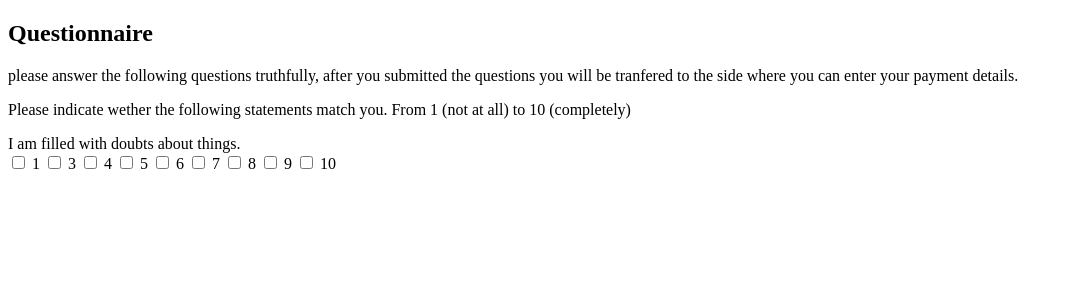
After one commit to JoniMacAronie/PrisonerDilemma-master2, a Flask app: template src/templates/Q.html in a window 1280 px wide. The commit adds this page. Shown: the top 300 px of the page, without its empty margins (0-1069 px from the left). Run offline with Flask 2, Linux system fonts and the light colour scheme; the template is opened without the code that fills it, so the values that code supplies are empty.

Commit message:
questionnaire first questions

```diff
--- a/src/templates/Briefing and Consent.html
+++ b/src/templates/Briefing and Consent.html
@@ -28,6 +28,7 @@ function Nexttoconsent() {
   document.getElementById("demo").innerHTML = "next page not written yet";
 }
 </script>
+    <!-- Hier noch richtiges consentform reinschreiben -->
 </div>
 <div> <h2>Consent</h2>
 <p> I hereby consent to participating in this experiment. The data will be recorded anonymosly.  </p>
--- /dev/null
+++ b/src/templates/Q.html
@@ -0,0 +1,25 @@
+<!DOCTYPE html>
+<html lang="en">
+<head>
+    <meta charset="UTF-8">
+    <title>Questionnaire</title>
+</head>
+<body>
+<h2>Questionnaire</h2>
+<p>please answer the following questions truthfully, after you submitted the questions you will be tranfered to the side where you can enter your payment details. </p>
+<form action="index.php" name="QuestionnaireB5" method="Post">
+<p>Please indicate wether the following statements match you. From 1 (not at all) to 10 (completely) </p>
+
+    I am filled with doubts about things.<br>
+    <input type="checkbox" name="1" value="1"> 1
+<input type="checkbox" name="3" value="3"> 3
+    <input type="checkbox" name="4" value="4"> 4
+    <input type="checkbox" name="5" value="5"> 5
+    <input type="checkbox" name="6" value="6"> 6
+    <input type="checkbox" name="7" value="7"> 7
+    <input type="checkbox" name="8" value="8"> 8
+    <input type="checkbox" name="9" value="9"> 9
+    <input type="checkbox" name="10" value="10"> 10
+</form>
+</body>
+</html>
```
